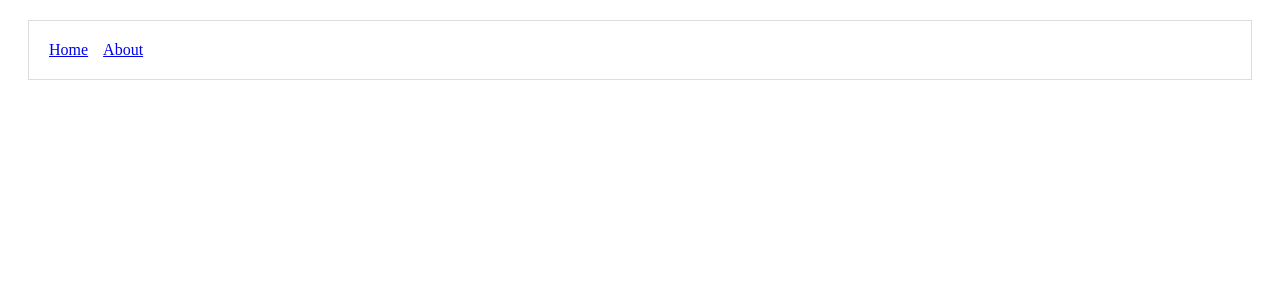
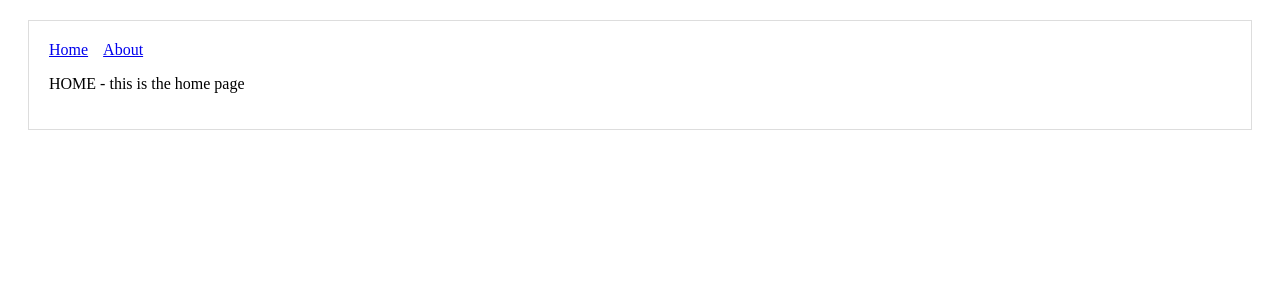
Before and after one commit to rayGreycloud/nextjs-demo, a Next.js app: page / in a window 1280 px wide. Shown: the top 300 px of the page. Built offline with nearby package versions, Linux system fonts and the light colour scheme.

Commit message:
Add withRouter to get access to query params

```diff
--- a/components/MyLayout.js
+++ b/components/MyLayout.js
@@ -9,7 +9,7 @@ const layoutStyle = {
 const Layout = props => (
   <div style={layoutStyle}>
     <Header />
-    {/* {props.children} */}
+    {props.children}
   </div>
 );
 
```
